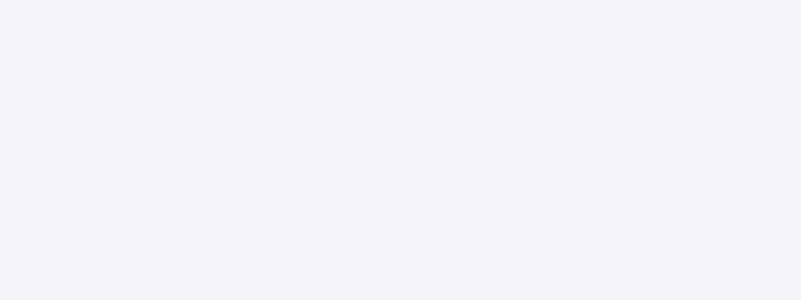
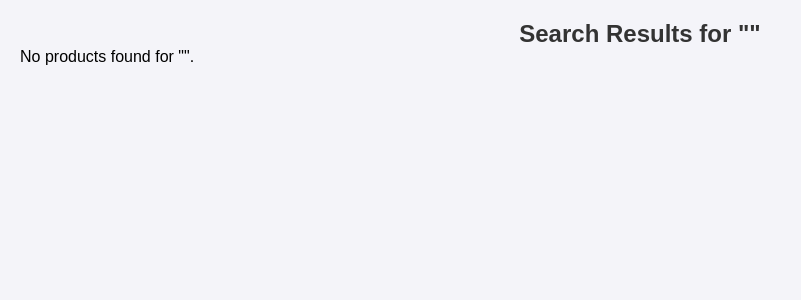
Before and after one commit to Pranluis/Ecom-Website-React-Intreface, a React (Vite) app: page /search in a window 1280 px wide. Before the commit this address had no page. Shown: the top 300 px of the page, without its empty margins (0-801 px from the left). Built offline with nearby package versions, Linux system fonts and the light colour scheme.

Commit message:
card update

```diff
--- a/src/App.jsx
+++ b/src/App.jsx
@@ -7,7 +7,7 @@ import RegisterPage from './components/RegisterPage/RegisterPage'
 import CRUD from './components/ProductDash/CRUD';
 import Dashboard from './components/Dashboard/Dashboard';
 import CartPage from './components/CartPage/CartPage';
-
+import SearchPage from './components/SearchPage/Searchpage';
 
 function App() {
   const [count, setCount] = useState(0)
@@ -22,6 +22,7 @@ function App() {
           <Route path="/product-management" element={<CRUD/>} />
           <Route path="/dashboard" element={<Dashboard/>} />
           <Route path="/carts" element={<CartPage/>} />
+          <Route path="/search" element={<SearchPage />} />
         </Routes>
       </Router>
     </>
--- /dev/null
+++ b/src/components/Card/Card.jsx
@@ -0,0 +1,45 @@
+import React from 'react';
+import { Link } from 'react-router-dom';
+
+function Card({ product }) {
+  const cardStyle = {
+    border: '1px solid #ccc',
+    borderRadius: '8px',
+    padding: '15px',
+    marginBottom: '15px',
+    boxShadow: '0 2px 4px rgba(0, 0, 0, 0.05)',
+    display: 'flex',
+    flexDirection: 'column',
+    alignItems: 'center',
+    textAlign: 'center',
+  };
+
+  const imageStyle = {
+    maxWidth: '100%',
+    height: 'auto',
+    marginBottom: '10px',
+    maxHeight: '200px',
+    objectFit: 'contain',
+  };
+
+  const linkStyle = {
+    textDecoration: 'none',
+    color: 'inherit',
+  };
+
+  return (
+    <div style={cardStyle}>
+      <Link to={`/product/${product.id}`} style={linkStyle}>
+        <img src={product.imageUrl} alt={product.name} style={imageStyle} />
+        <h3>{product.name}</h3>
+        <p>{product.description.substring(0, 50)}...</p>
+        <p>Price: Rs.{product.price.toFixed(2)}</p>
+      </Link>
+      <button style={{ marginTop: '10px', padding: '8px 15px', backgroundColor: '#007bff', color: 'white', border: 'none', borderRadius: '4px', cursor: 'pointer' }}>
+        Add to Cart
+      </button>
+    </div>
+  );
+}
+
+export default Card;
--- a/src/components/Dashboard/Dashboard.jsx
+++ b/src/components/Dashboard/Dashboard.jsx
@@ -4,6 +4,8 @@ import { FaShoppingCart, FaUser, FaList, FaHome, FaSearch } from "react-icons/fa
 import Categories from '../Categories/Categories';
 
 function Dashboard() {
+  const [searchTerm, setSearchTerm] = useState('');
+  // const navigate = useNavigate();
   const [dropdownOpen, setDropdownOpen] = useState(false);
 
   const toggleDropdown = () => {
@@ -144,7 +146,17 @@ function Dashboard() {
     backgroundColor: '#f8f9fa',
     color: orange_red,
   };
+  const handleSearchInputChange = (event) => {
+    setSearchTerm(event.target.value);
+  };
 
+  const handleSearchSubmit = (event) => {
+    event.preventDefault();
+    if (searchTerm.trim()) {
+      navigate(`/search?query=${encodeURIComponent(searchTerm.trim())}`);
+      setSearchTerm(''); // Clear the input after submission
+    }
+  };
   return (
     <div>
       <nav style={navbarStyle}>
@@ -155,10 +167,16 @@ function Dashboard() {
           </Link>
         </div>
 
-        <div style={searchBarStyle}>
+        <form style={searchBarStyle} onSubmit={handleSearchSubmit}> {/* Wrap input in form */}
           <FaSearch style={searchIconStyle} size={20} />
-          <input type="text" placeholder="Search..." style={searchInputStyle} />
-        </div>
+          <input
+            type="text"
+            placeholder="Search..."
+            style={searchInputStyle}
+            value={searchTerm}
+            onChange={handleSearchInputChange}
+          />
+        </form>
 
         <ul style={navListStyle}>
           <li style={navItemStyle}>
--- /dev/null
+++ b/src/components/SearchPage/Searchpage.jsx
@@ -0,0 +1,66 @@
+import React, { useState, useEffect } from 'react';
+import { useLocation } from 'react-router-dom';
+import Card from '../Card/Card';
+
+function SearchResultsPage() {
+  const location = useLocation();
+  const searchParams = new URLSearchParams(location.search);
+  const query = searchParams.get('query');
+  const [searchResults, setSearchResults] = useState([]);
+  const [loading, setLoading] = useState(true);
+  const [error, setError] = useState(null);
+
+  // Dummy product data (replace with your actual data or API call)
+  const dummyProducts = [
+    { id: 1, name: 'Awesome Toy Robot', description: 'A fun robot for kids.', price: 250.99, imageUrl: '/images/toy_robot.jpg' },
+    { id: 2, name: 'Stylish Blue Shirt', description: 'A comfortable cotton shirt.', price: 190.50, imageUrl: '/images/blue_shirt.jpg' },
+    { id: 3, name: 'Smart Electronics Watch', description: 'A feature-packed smartwatch.', price: 700.99, imageUrl: '/images/smartwatch.jpg' },
+    { id: 4, name: 'Wooden Home Decor Shelf', description: 'A rustic shelf for your living room.', price: 350.00, imageUrl: '/images/wooden_shelf.jpg' },
+    { id: 5, name: 'Toy Building Blocks', description: 'Classic building blocks for creative play.', price: 150.75, imageUrl: '/images/building_blocks.jpg' },
+    { id: 6, name: 'Elegant Black Dress', description: 'A timeless black dress for any occasion.', price: 499.99, imageUrl: '/images/black_dress.jpg' },
+  ];
+
+  useEffect(() => {
+    if (query) {
+      setLoading(true);
+      setError(null);
+      // Simulate fetching data based on the query
+      setTimeout(() => {
+        const results = dummyProducts.filter(product =>
+          product.name.toLowerCase().includes(query.toLowerCase()) ||
+          product.description.toLowerCase().includes(query.toLowerCase())
+        );
+        setSearchResults(results);
+        setLoading(false);
+      }, 500); // Simulate network delay
+    } else {
+      setSearchResults([]);
+      setLoading(false);
+    }
+  }, [query]);
+
+  if (loading) {
+    return <div>Loading search results...</div>;
+  }
+
+  if (error) {
+    return <div>Error loading search results: {error}</div>;
+  }
+
+  return (
+    <div style={{ padding: '20px' }}>
+      <h2>Search Results for "{query}"</h2>
+      {searchResults.length > 0 ? (
+        <div style={{ display: 'grid', gridTemplateColumns: 'repeat(auto-fit, minmax(300px, 1fr))', gap: '20px' }}>
+          {searchResults.map(product => (
+            <Card key={product.id} product={product} />
+          ))}
+        </div>
+      ) : (
+        <p>No products found for "{query}".</p>
+      )}
+    </div>
+  );
+}
+
+export default SearchResultsPage;
```
